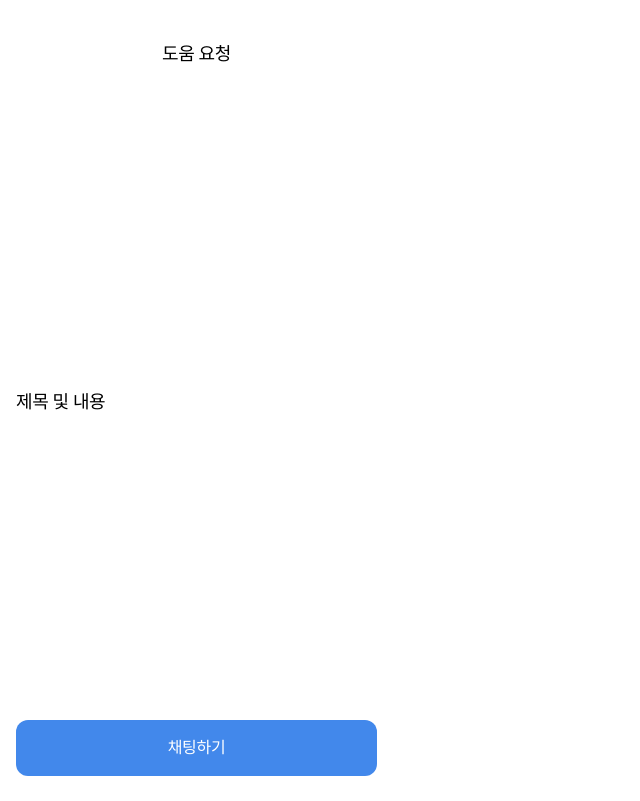
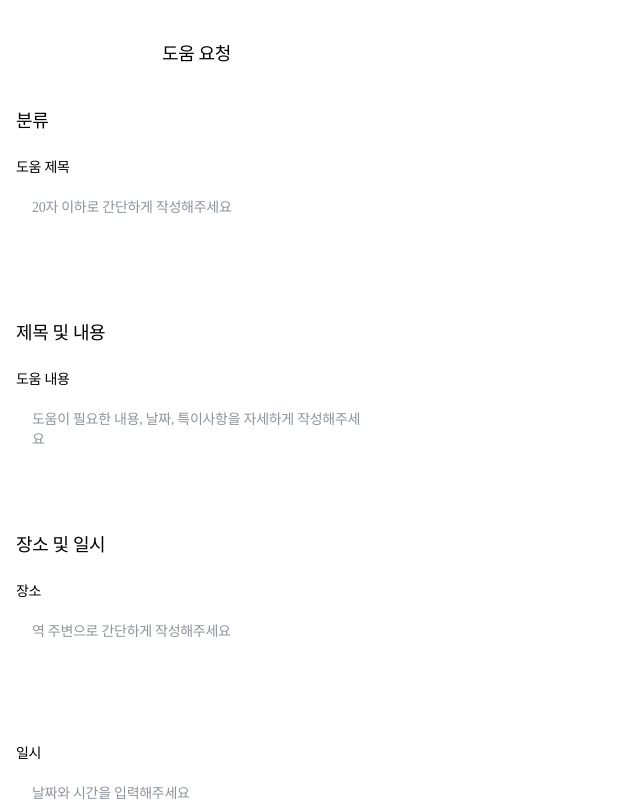
Before and after one commit to UMC-8th-hackathon-team-7/Team7-FE, a React (Vite) app: page /help/ask in a window 1280 px wide. Shown: the top 801 px of the page, without its empty margins (0-640 px from the left). Built offline with nearby package versions, Linux system fonts and the light colour scheme.

Commit message:
SectionHeader, Input

```diff
--- /dev/null
+++ b/src/components/commons/Input.tsx
@@ -0,0 +1,54 @@
+import React, { useState } from "react";
+
+interface InputProps {
+  label: string;
+  placeholder?: string;
+  value?: string;
+  onChange?: (value: string) => void;
+}
+
+export const Input: React.FC<InputProps> = ({
+  label,
+  placeholder = "",
+  value = "",
+  onChange,
+}) => {
+  const [inputValue, setInputValue] = useState(value);
+
+  const handleChange = (e: React.ChangeEvent<HTMLTextAreaElement>) => {
+    setInputValue(e.target.value);
+    onChange?.(e.target.value);
+  };
+
+  return (
+    <div className="flex flex-col items-start gap-2 w-full">
+      {/* 제목 */}
+      <label
+        className="text-[14px] font-medium leading-[20px] tracking-[-0.28px] text-content-additive"
+        style={{ fontFamily: 'var(--Family, "SUIT Variable")' }}
+      >
+        {label}
+      </label>
+
+      {/* 입력 필드 */}
+      <div
+        className="w-full rounded-[12px] backdrop-blur bg-background-fill-regular px-4 py-3"
+      >
+        <textarea
+          value={inputValue}
+          onChange={handleChange}
+          placeholder={placeholder}
+          className="w-full text-sm text-gray-800 bg-transparent border-none outline-none resize-none
+                     font-medium tracking-[-0.28px]"
+          rows={4}
+          style={{
+            fontFamily: 'var(--Family, "SUIT Variable")',
+            fontSize: "14px",
+            lineHeight: "20px",
+            fontWeight: 500,
+          }}
+        />
+      </div>
+    </div>
+  );
+};
--- a/src/components/commons/SectionHeader.tsx
+++ b/src/components/commons/SectionHeader.tsx
@@ -1,18 +1,33 @@
 import React from "react";
 
 interface SectionHeaderProps {
-  text: string;
+  title: string;
+  subtitle?: string;
 }
 
-export const SectionHeader: React.FC<SectionHeaderProps> = ({ text }) => {
+export const SectionHeader: React.FC<SectionHeaderProps> = ({
+  title,
+  subtitle,
+}) => {
   return (
-    <div className="flex items-center gap-2 flex-[1_0_0]">
+    <div className="flex items-center justify-between gap-2 flex-[1_0_0] w-full">
+      {/* 제목 */}
       <h2
         className="text-[18px] font-medium leading-[26px] tracking-[-0.36px] text-content-base"
         style={{ fontFamily: 'var(--Family, "SUIT Variable")' }}
       >
-        {text}
+        {title}
       </h2>
+
+      {/* 서브타이틀 (선택적) */}
+      {subtitle && (
+        <span
+          className="text-[14px] font-normal leading-[20px] tracking-[-0.28px] text-content-assistive text-right"
+          style={{ color: "rgba(29, 38, 51, 0.6)", fontFamily: 'var(--Family, "SUIT Variable")' }}
+        >
+          {subtitle}
+        </span>
+      )}
     </div>
   );
 };
--- a/src/pages/HelpAskPage.tsx
+++ b/src/pages/HelpAskPage.tsx
@@ -1,12 +1,36 @@
 import { Header } from "@/components/commons/Header";
 import { SectionHeader } from "@/components/commons/SectionHeader";
+import { Input } from "@/components/commons/Input";
 import { Button } from "@/components/commons/Button"
 
 const HelpAskPage = () => {
     return (
         <div className="w-full max-w-md mx-auto px-4 py-6 flex flex-col gap-6 bg-white min-h-screen">
             <Header title="도움 요청" />
-            <SectionHeader text="제목 및 내용" />
+            <SectionHeader title="분류" />
+            <Input
+  label="도움 제목"
+  placeholder = "20자 이하로 간단하게 작성해주세요"
+  onChange={(val) => console.log(val)}
+/>
+            <SectionHeader title="제목 및 내용" />
+            <Input
+  label="도움 내용"
+  placeholder = "도움이 필요한 내용, 날짜, 특이사항을 자세하게 작성해주세요"
+  onChange={(val) => console.log(val)}
+/>
+            <SectionHeader title="장소 및 일시" />
+            <Input
+  label="장소"
+  placeholder = "역 주변으로 간단하게 작성해주세요"
+  onChange={(val) => console.log(val)}
+/>
+ <Input
+  label="일시"
+  placeholder = "날짜와 시간을 입력해주세요"
+  onChange={(val) => console.log(val)}
+/>
+            <SectionHeader title="도움 받을 사람" subtitle="한 명만 선택해주세요" />
             <Button text="채팅하기" onClick={() => console.log("clicked")} />
         </div>
     );
```
